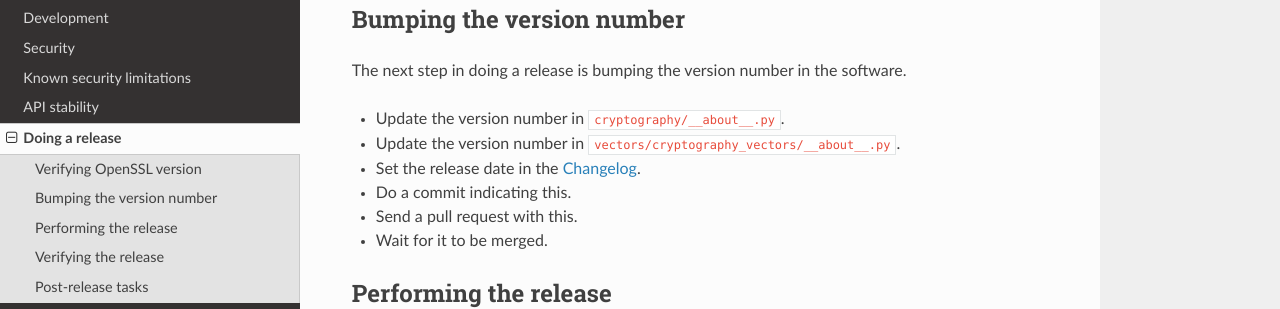
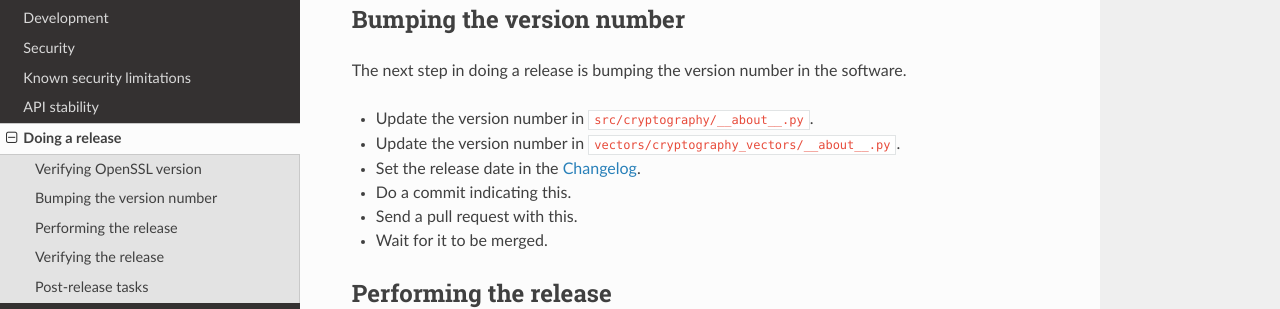
Before and after one commit to WebKing0121/cryptography, a Sphinx documentation site: the page built from docs/doing-a-release.rst, in a window 1280 px wide and 900 px high. Shown: the part 334-643 px from the top of the window. Built offline with Sphinx 7.4.7 and the Read the Docs theme 2.0.0, drawn with Linux system fonts in a browser that asks for light colours; pages that are not in the unit, such as notebooks, are missing from menus.

Commit message:
Use full path in the documentation

```diff
--- a/docs/doing-a-release.rst
+++ b/docs/doing-a-release.rst
@@ -16,7 +16,7 @@ Bumping the version number
 The next step in doing a release is bumping the version number in the
 software.
 
-* Update the version number in ``cryptography/__about__.py``.
+* Update the version number in ``src/cryptography/__about__.py``.
 * Update the version number in ``vectors/cryptography_vectors/__about__.py``.
 * Set the release date in the :doc:`/changelog`.
 * Do a commit indicating this.
```
